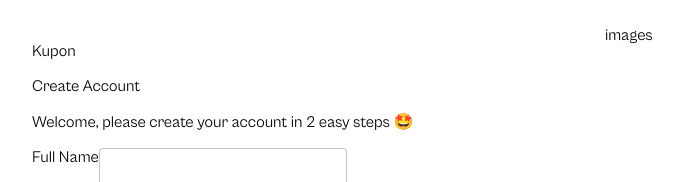
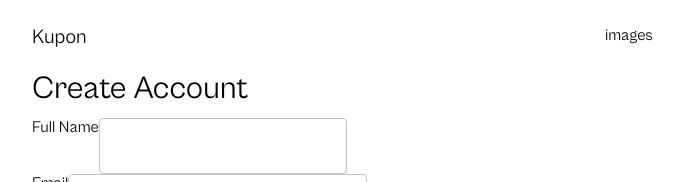
Before and after one commit to devs-22/Kupon-V2, a React (Create React App) app: page /SignUp in a window 1280 px wide. Shown: the top 182 px of the page, without its empty margins (102-785 px from the left). Built offline with nearby package versions, Linux system fonts and the light colour scheme.

Commit message:
sign up fixes

```diff
--- a/src/pages/SignUp/SignUp.tsx
+++ b/src/pages/SignUp/SignUp.tsx
@@ -6,9 +6,8 @@ const SignUp = () => {
   return (
     <div className="signUp-root">
       <section className="signUp-root__1">
-        <p>Kupon</p>
-        <p>Create Account</p>
-        <p>Welcome, please create your account in 2 easy steps 🤩</p>
+        <p className="signUp-root__1__p1">Kupon</p>
+        <p className="signUp-root__1__p2">Create Account</p>
         <form>
           <Step1 />
         </form>
```
